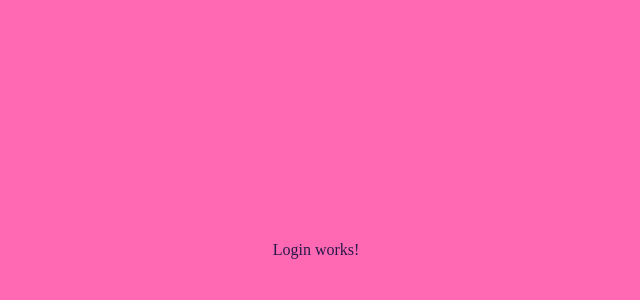
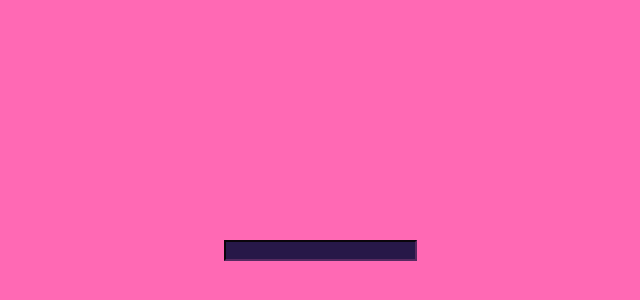
Before and after one commit to xVerity/luna, an Angular app: page /auth/login in a window 1280 px wide. Shown: the part 150-450 px from the top of the page, without its empty margins (324-964 px from the left). Built offline with nearby package versions, Linux system fonts and the light colour scheme.

Commit message:
Refactor CSS styles and add LilyTextboxModule to login module

```diff
--- a/src/app/libraries/lily/inputs/textbox/textbox.component.css
+++ b/src/app/libraries/lily/inputs/textbox/textbox.component.css
@@ -0,0 +1,3 @@
+.lily-textbox {
+  width: 100%;
+}
--- a/src/app/libraries/lily/inputs/textbox/textbox.component.html
+++ b/src/app/libraries/lily/inputs/textbox/textbox.component.html
@@ -0,0 +1 @@
+<input class="lily-input lily-textbox" />
--- a/src/app/libraries/lily/theme/styles/inputs/inputs.css
+++ b/src/app/libraries/lily/theme/styles/inputs/inputs.css
@@ -20,6 +20,7 @@
   background-color: var(--lilyInputBackgroundColor);
   border-color: var(--lilyInputBorderColor);
   color: var(--lilyInputFontColor);
+  outline: none;
 }
 
 .lily-input:focus {
@@ -34,7 +35,7 @@
   color: var(--lilyInputDisabledFontColor);
 }
 
-.lily-input:hover {
+.lily-input:hover:not(:focus):not(disabled) {
   background-color: var(--lilyInputHoverBackgroundColor);
   border-color: var(--lilyInputHoverBorderColor);
   color: var(--lilyInputHoverFontColor);
--- a/src/app/modules/auth/login/login.component.html
+++ b/src/app/modules/auth/login/login.component.html
@@ -1,3 +1,3 @@
 <lily-div>
-  <span>Login works!</span>
+  <lily-textbox></lily-textbox>
 </lily-div>
--- a/src/app/modules/auth/login/login.module.ts
+++ b/src/app/modules/auth/login/login.module.ts
@@ -1,5 +1,6 @@
 import { NgModule } from '@angular/core';
 import { RouterModule } from '@angular/router';
+import { LilyTextboxModule } from '@lily/inputs/textbox/textbox.module';
 import { LilyDivModule } from '@lily/layout/div/div.module';
 import { LunaLoginComponent } from './login.component';
 
@@ -17,6 +18,7 @@ import { LunaLoginComponent } from './login.component';
       },
     ]),
     LilyDivModule,
+    LilyTextboxModule,
   ],
   exports: [],
   providers: [],
```
